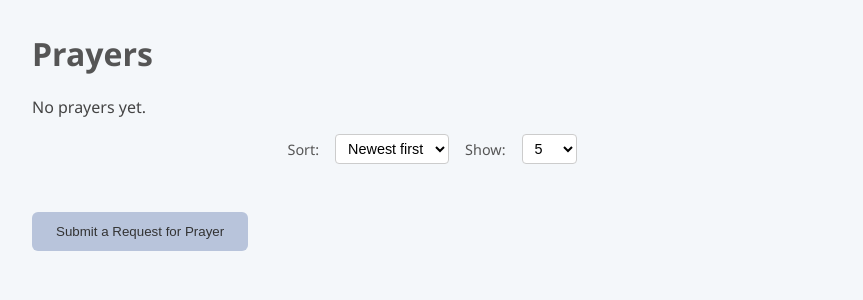
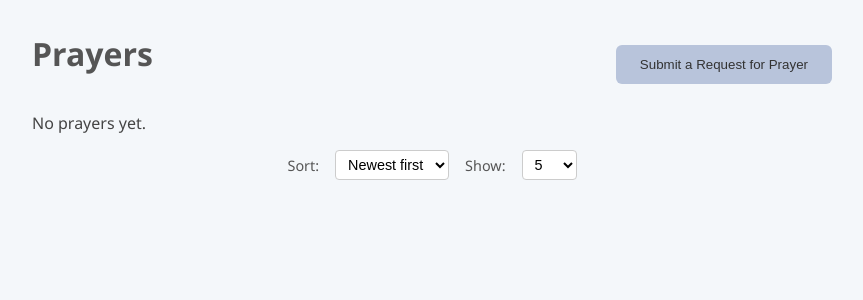
Before and after one commit to veasey/praywall, a PHP site: template templates/frontend/prayers/view.twig in a window 1280 px wide. Shown: the part 86-386 px from the top of the page, without its empty margins (208-1071 px from the left). Run offline with PHP 8.4, Linux system fonts and the light colour scheme; the template is opened without the code that fills it, so the values that code supplies are empty; some libraries are stand-ins or nearby versions.

Commit message:
move submit prayer request button to top of page

```diff
--- a/public/css/style.css
+++ b/public/css/style.css
@@ -194,3 +194,9 @@ button:hover {
     gap: 0.5rem;
   }
 }
+
+.flex-box {
+  display: flex;
+  align-items: center;
+  justify-content: space-between;
+}
--- a/templates/frontend/prayers/view.twig
+++ b/templates/frontend/prayers/view.twig
@@ -2,7 +2,16 @@
 
 {% block content %}
 
-  <h1>Prayers</h1>
+  <div class="flex-box">
+    <h1>Prayers</h1>
+
+    <!-- Button to submit a new prayer -->
+    <div>
+      <a href="/prayers/request">
+        <button style="margin-top: 0" type="button">Submit a Request for Prayer</button>
+      </a>
+    </div>
+  </div>
 
   {% for prayer in prayers %}
     <div class="prayer-card" id="prayer-{{ prayer.id }}">
@@ -58,11 +67,4 @@
 
   {{ include('partials/pagination.twig') }}
 
-  <!-- Button to submit a new prayer -->
-  <div>
-    <a href="/prayers/request">
-      <button type="button">Submit a Request for Prayer</button>
-    </a>
-  </div>
-
 {% endblock %}
```
